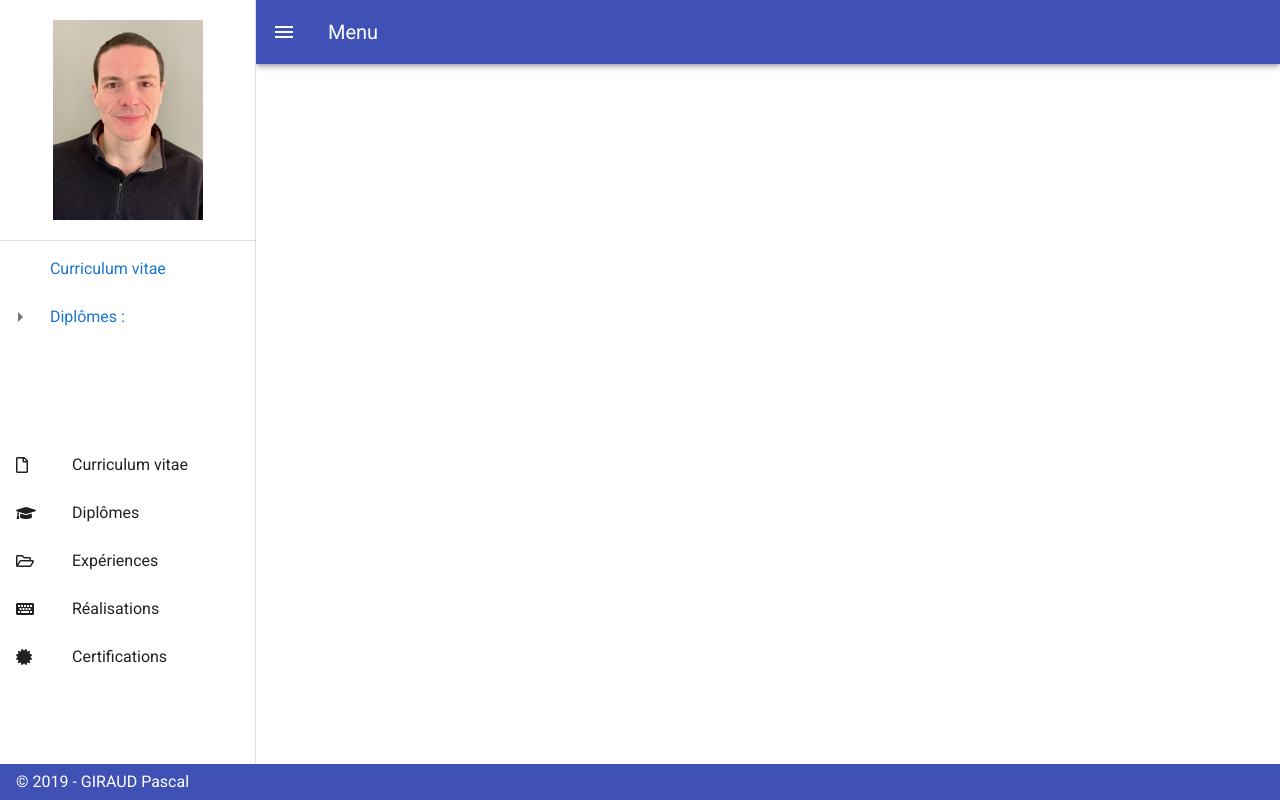
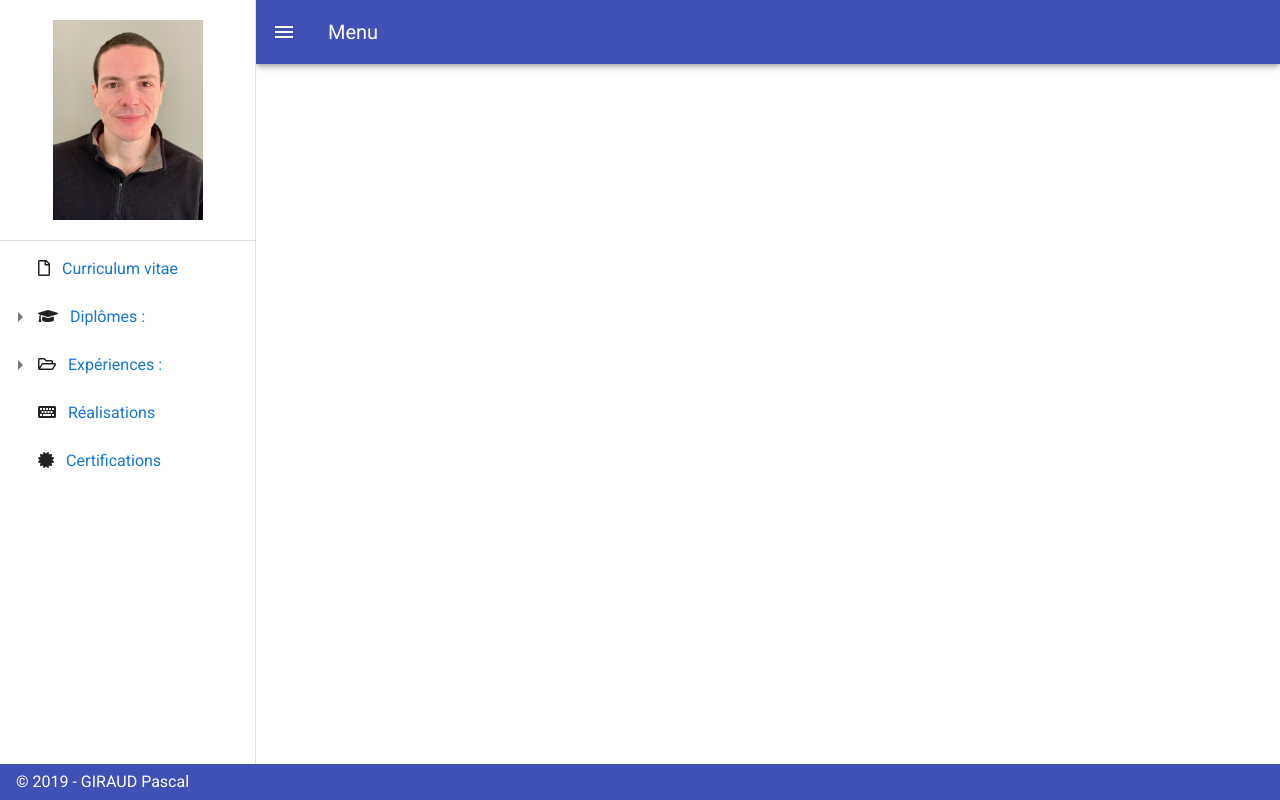
Before and after one commit to OjidoPG/portfolio, a Vue app: page / in a window 1280 px wide. Both pictures are taken after a click on the button 28 px from the left and 32 px from the top of the page. Built offline with nearby package versions, Linux system fonts and the light colour scheme.

Commit message:
'poursuite'

```diff
--- /dev/null
+++ b/src/components/Cv.vue
@@ -0,0 +1,80 @@
+<template>
+    <v-row justify="center">
+        <v-dialog v-model="cv.dialog" fullscreen hide-overlay transition="dialog-bottom-transition">
+            <v-card>
+                <v-toolbar dark color="primary">
+                    <v-btn icon dark @click.stop.prevent.capture="cv.dialog = false">
+                        <v-icon>mdi-close</v-icon>
+                    </v-btn>
+                    <v-toolbar-title>Settings</v-toolbar-title>
+                    <div class="flex-grow-1"></div>
+                </v-toolbar>
+                <v-list three-line subheader>
+                    <v-subheader>User Controls</v-subheader>
+                    <v-list-item>
+                        <v-list-item-content>
+                            <v-list-item-title>Content filtering</v-list-item-title>
+                            <v-list-item-subtitle>Set the content filtering level to restrict apps that can be downloaded</v-list-item-subtitle>
+                        </v-list-item-content>
+                    </v-list-item>
+                    <v-list-item>
+                        <v-list-item-content>
+                            <v-list-item-title>Password</v-list-item-title>
+                            <v-list-item-subtitle>Require password for purchase or use password to restrict purchase</v-list-item-subtitle>
+                        </v-list-item-content>
+                    </v-list-item>
+                </v-list>
+                <v-divider></v-divider>
+                <v-list three-line subheader>
+                    <v-subheader>General</v-subheader>
+                    <v-list-item>
+                        <v-list-item-action>
+                            <v-checkbox v-model="notifications"></v-checkbox>
+                        </v-list-item-action>
+                        <v-list-item-content>
+                            <v-list-item-title>Notifications</v-list-item-title>
+                            <v-list-item-subtitle>Notify me about updates to apps or games that I downloaded</v-list-item-subtitle>
+                        </v-list-item-content>
+                    </v-list-item>
+                    <v-list-item>
+                        <v-list-item-action>
+                            <v-checkbox v-model="sound"></v-checkbox>
+                        </v-list-item-action>
+                        <v-list-item-content>
+                            <v-list-item-title>Sound</v-list-item-title>
+                            <v-list-item-subtitle>Auto-update apps at any time. Data charges may apply</v-list-item-subtitle>
+                        </v-list-item-content>
+                    </v-list-item>
+                    <v-list-item>
+                        <v-list-item-action>
+                            <v-checkbox v-model="widgets"></v-checkbox>
+                        </v-list-item-action>
+                        <v-list-item-content>
+                            <v-list-item-title>Auto-add widgets</v-list-item-title>
+                            <v-list-item-subtitle>Automatically add home screen widgets</v-list-item-subtitle>
+                        </v-list-item-content>
+                    </v-list-item>
+                </v-list>
+            </v-card>
+        </v-dialog>
+    </v-row>
+</template>
+
+<script>
+    export default {
+        name: 'Cv',
+        data () {
+            return {
+                notifications: false,
+                sound: true,
+                widgets: false,
+            }
+        },
+        props:{
+            cv:{
+                type:Object,
+                required:true
+            }
+        }
+    }
+</script>
--- a/src/components/TreeView.vue
+++ b/src/components/TreeView.vue
@@ -1,4 +1,5 @@
 <template>
+    <div>
         <v-treeview
                 rounded
                 dense
@@ -6,17 +7,26 @@
                 :items="items"
         >
             <template slot="label" slot-scope="{ item }">
-            <i v-bind:class="{string:item.icon}">&nbsp;&nbsp;&nbsp;</i>
+                <i :class=item.icon>&nbsp;&nbsp;&nbsp;</i>
                 <a @click="openDialog(item)">{{ item.name }}</a>
             </template>
         </v-treeview>
+    </div>
 </template>
 
 <script>
     export default {
-        methods:{
-            openDialog(item){
-                alert(item.id);
+        props: ['cv'],
+        methods: {
+            openDialog(item) {
+                switch (item.id) {
+                    case 1 :
+                        this.cv.dialog = true;
+                        break;
+                    case 3:
+                        alert('Baccalauréat');
+                        break;
+                }
             }
         },
         data: () => ({
@@ -24,30 +34,59 @@
                 {
                     id: 1,
                     name: 'Curriculum vitae',
-                    icon:'far fa-file',
-                    children:null
+                    icon: 'far fa-file'
                 },
                 {
                     id: 2,
                     name: 'Diplômes :',
+                    icon: 'fas fa-graduation-cap',
                     children: [
                         {
                             id: 3,
                             name: 'Baccalauréat'
                         },
                         {
-                            id:4,
-                            name:'Développeur'
+                            id: 4,
+                            name: 'Développeur'
                         },
                         {
-                            id:5,
-                            name:'Infirmier'
+                            id: 5,
+                            name: 'Infirmier'
                         },
                         {
-                            id:6,
-                            name:'Secouriste'
+                            id: 6,
+                            name: 'Secouriste'
                         }
                     ],
+                },
+                {
+                    id: 7,
+                    name: 'Expériences :',
+                    icon: 'far fa-folder-open',
+                    children: [
+                        {
+                            id: 8,
+                            name: 'Infirmier'
+                        },
+                        {
+                            id: 9,
+                            name: 'Développeur'
+                        },
+                        {
+                            id: 10,
+                            name: 'Autres'
+                        }
+                    ],
+                },
+                {
+                    id: 11,
+                    name: 'Réalisations',
+                    icon: 'fas fa-keyboard'
+                },
+                {
+                    id: 12,
+                    name: 'Certifications',
+                    icon: 'fas fa-certificate'
                 },
             ],
         }),
--- a/src/views/Accueil.vue
+++ b/src/views/Accueil.vue
@@ -11,58 +11,7 @@
         ></v-img>
       </v-row>
       <v-divider></v-divider>
-      <tree-view></tree-view>
-
-
-
-
-        <v-list-item>
-
-        </v-list-item>
-        <v-list-item>
-
-        </v-list-item>
-        <v-list-item @click="goCv">
-          <v-list-item-action>
-            <i class="far fa-file"></i>
-          </v-list-item-action>
-          <v-list-item-content>
-            <v-list-item-title>Curriculum vitae</v-list-item-title>
-          </v-list-item-content>
-        </v-list-item>
-        <v-list-item @click="goDiplomes">
-          <v-list-item-action>
-            <i class="fas fa-graduation-cap"></i>
-          </v-list-item-action>
-          <v-list-item-content>
-            <v-list-item-title>Diplômes</v-list-item-title>
-          </v-list-item-content>
-        </v-list-item>
-        <v-list-item @click="goXp">
-          <v-list-item-action>
-            <i class="far fa-folder-open"></i>
-          </v-list-item-action>
-          <v-list-item-content>
-            <v-list-item-title>Expériences</v-list-item-title>
-          </v-list-item-content>
-        </v-list-item>
-        <v-list-item @click="goReal">
-          <v-list-item-action>
-            <i class="fas fa-keyboard"></i>
-          </v-list-item-action>
-          <v-list-item-content>
-            <v-list-item-title>Réalisations</v-list-item-title>
-          </v-list-item-content>
-        </v-list-item>
-        <v-list-item @click="goCert">
-          <v-list-item-action>
-            <i class="fas fa-certificate"></i>
-          </v-list-item-action>
-          <v-list-item-content>
-            <v-list-item-title>Certifications</v-list-item-title>
-          </v-list-item-content>
-        </v-list-item>
-
+      <tree-view :cv="cv"></tree-view>
     </v-navigation-drawer>
 
     <v-app-bar app color="indigo" dark>
@@ -80,39 +29,29 @@
     <v-footer color="indigo" app>
       <span class="white--text">&copy; 2019 - GIRAUD Pascal</span>
     </v-footer>
+
+      <cv :cv="cv"></cv>
   </div>
 </template>
 
 <script>
   import TreeView from '../components/TreeView';
+  import Cv from '../components/Cv';
 
 export default {
   name: "Accueil",
   components:{
-    TreeView
+    TreeView,
+      Cv
   },
   props: {
     source: String
   },
   data: () => ({
-    drawer: false
-  }),
-  methods: {
-    goCv() {
-      alert("goCv");
-    },
-    goDiplomes() {
-      alert("goDiplomes");
-    },
-    goXp() {
-      alert("goXp");
-    },
-    goReal() {
-      alert("goReal");
-    },
-    goCert() {
-      alert("goCert");
-    }
-  }
+    drawer: false,
+      cv: {
+          dialog: false
+      }
+  })
 };
 </script>
```
Lines whose indentation alone changed are shown as unchanged.
